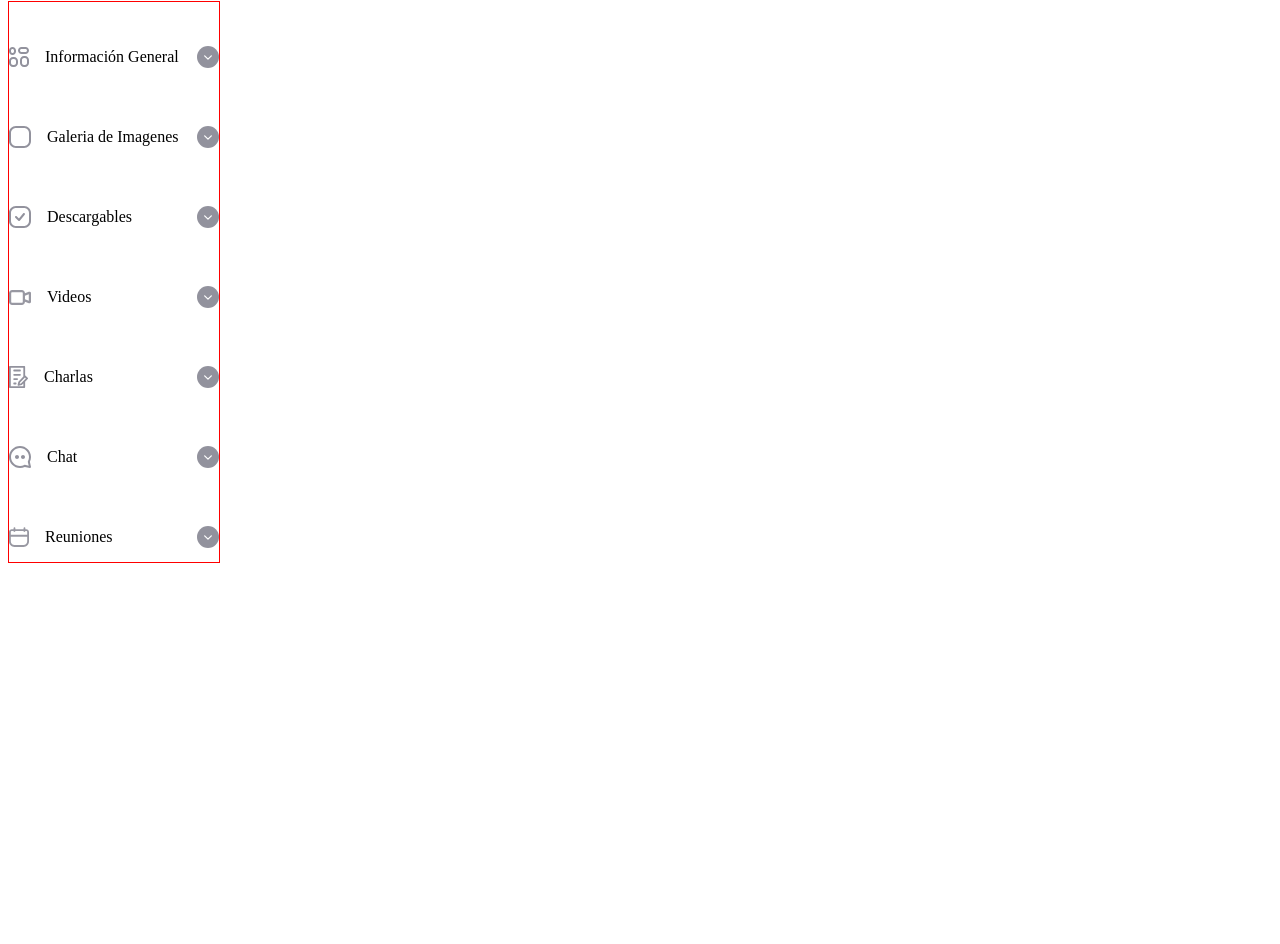
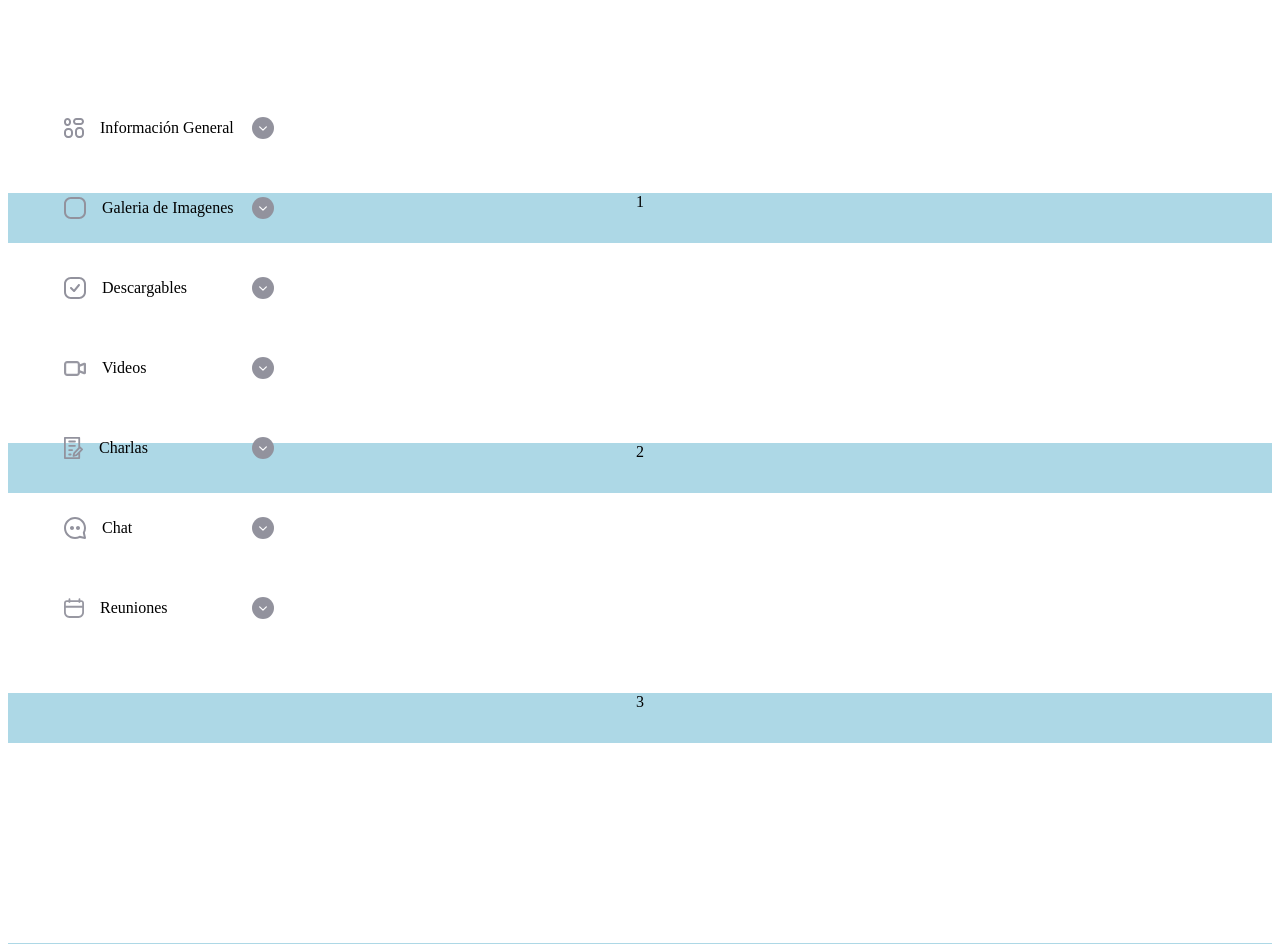
Before and after one commit to ZambranoBeicker/list-animated-component, a React (Create React App) app: page / in a window 1280 px wide. Shown: the part 7-951 px from the top of the page. Before the commit the page ends 800 px from the top, so only its background shows below. Built offline with nearby package versions, Linux system fonts and the light colour scheme.

Commit message:
finish component

```diff
--- a/src/App.js
+++ b/src/App.js
@@ -1,15 +1,90 @@
-import AnimatedList from "./components/AnimatedList";
+import { useRef, useState, useEffect, Fragment } from "react";
+import { AnimatedWrapper, AnimatedItem } from "./components/AnimatedList";
+
+const styles = {
+  width: "100%",
+  background: "lightblue",
+  height: 50,
+  textAlign: "center",
+  marginTop: 200,
+};
+
 function App() {
-  const list = [
-    { src: "./dashboard-icon.svg", value: "Información General" },
-    { src: "./combined-shape.svg", value: "Galeria de Imagenes" },
-    { src: "./checked.svg", value: "Descargables" },
-    { src: "./record.svg", value: "Videos" },
-    { src: "./archive.svg", value: "Charlas" },
-    { src: "./message.svg", value: "Chat" },
-    { src: "./meeting.svg", value: "Reuniones" },
-  ];
-  return <AnimatedList list={list} />;
+  const [refs, setRefs] = useState([]);
+  const [active, setActive] = useState(0);
+
+  const ref1 = useRef(null);
+  const ref2 = useRef(null);
+  const ref3 = useRef(null);
+  const ref4 = useRef(null);
+  const ref5 = useRef(null);
+  const ref6 = useRef(null);
+  const ref7 = useRef(null);
+
+  useEffect(() => {
+    setRefs([
+      {
+        ref: ref1.current,
+        src: "./dashboard-icon.svg",
+        value: "Información General",
+      },
+      {
+        ref: ref2.current,
+        src: "./combined-shape.svg",
+        value: "Galeria de Imagenes",
+      },
+      { ref: ref3.current, src: "./checked.svg", value: "Descargables" },
+      { ref: ref4.current, src: "./record.svg", value: "Videos" },
+      { ref: ref5.current, src: "./archive.svg", value: "Charlas" },
+      { ref: ref6.current, src: "./message.svg", value: "Chat" },
+      { ref: ref7.current, src: "./meeting.svg", value: "Reuniones" },
+    ]);
+  }, []);
+
+  return (
+    <>
+      <div style={{ position: "fixed", left: "5%", top: "10%" }}>
+        <AnimatedWrapper>
+          {refs.map((item, index) => {
+            return (
+              <Fragment key={generateKey(item.value)}>
+                <AnimatedItem
+                  value={item.value}
+                  src={item.src}
+                  ref={item.ref}
+                  active={index === active ? true : false}
+                />
+              </Fragment>
+            );
+          })}
+        </AnimatedWrapper>
+      </div>
+      <div style={styles} ref={ref1}>
+        1
+      </div>
+      <div style={styles} ref={ref2}>
+        2
+      </div>
+      <div style={styles} ref={ref3}>
+        3
+      </div>
+      <div style={styles} ref={ref4}>
+        4
+      </div>
+      <div style={styles} ref={ref5}>
+        5
+      </div>
+      <div style={styles} ref={ref6}>
+        6
+      </div>
+      <div style={styles} ref={ref7}>
+        7
+      </div>
+    </>
+  );
 }
 
+const generateKey = (pre) => {
+  return `${pre}_${new Date().getTime()}`;
+};
 export default App;
--- a/src/components/AnimatedList/index.js
+++ b/src/components/AnimatedList/index.js
@@ -1,35 +1,70 @@
-import { useState } from "react";
+import { forwardRef, useState, useEffect } from "react";
+import styles from "./styles.module.css";
+export function AnimatedWrapper({ children }) {
+  return <div className={styles["list-wrapper"]}>{children}</div>;
+}
 
-import styles from "./styles.module.css";
-export default function AnimatedList({ list }) {
+export const AnimatedItem = forwardRef(({ active, key, value, src }, ref) => {
   const [activeStyles, setActiveStyles] = useState({
     colorActive: "",
     iconActive: "",
     arrowActive: "",
   });
+
+  const [transform, setTransform] = useState({ transform: "translateY(0)" });
+  const [rotate, setRotate] = useState({ transform: "rotate(0deg)" });
+
+  useEffect(() => {
+    document.addEventListener("scroll", () => {
+      if (
+        window.scrollY < ref.offsetTop - 60 &&
+        window.scrollY > ref.offsetTop - 130
+      ) {
+        setTransform({
+          transform: `translateY(${ref.offsetTop - 129 - window.scrollY}px)`,
+        });
+        setRotate({
+          transform: `rotate(-90deg)`,
+        });
+      }
+
+      if (
+        window.scrollY > ref.offsetTop - 160 &&
+        window.scrollY < ref.offsetTop + ref.scrollHeight + 160
+      ) {
+        setActiveStyles({
+          colorActive: ` ${styles["color-active"]}`,
+          iconActive: ` ${styles["icon-active"]}`,
+          arrowActive: ` ${styles["arrow-active"]}`,
+        });
+      } else {
+        setActiveStyles({
+          colorActive: ``,
+          iconActive: ``,
+          arrowActive: ``,
+        });
+        setRotate({
+          transform: `rotate(0deg)`,
+        });
+      }
+    });
+  }, []);
   return (
-    <div className={styles["list-wrapper"]}>
-      {list.map((item) => (
-        <div className={styles["list-item"]} key={generateKey(item.value)}>
+    <>
+      <div key={key} className={styles["list-item"]} style={transform}>
         <img
           className={styles["list__icon"] + activeStyles.iconActive}
-            src={item.src}
+          src={src}
           alt="Arrow Icon"
         />
         <p className={styles["list__text"] + activeStyles.colorActive}>
-            {item.value}
+          {value}
         </p>
         <div className={styles["list__arrow"] + activeStyles.arrowActive}>
-            <img src="./arrow.svg" alt="Arrow Icon" />
+          <img src="./arrow.svg" alt="Arrow Icon" style={rotate} />
         </div>
       </div>
-      ))}
-    </div>
+    </>
   );
-}
-
-const generateKey = (pre) => {
-  return `${pre}_${new Date().getTime()}`;
-};
-
+});
 //styles["icon-active"]
--- a/src/components/AnimatedList/styles.module.css
+++ b/src/components/AnimatedList/styles.module.css
@@ -1,5 +1,4 @@
 .list-wrapper {
-  border: 1px solid red;
   width: 210px;
 }
 
@@ -8,13 +7,16 @@
   justify-content: space-between;
   margin-top: 30px;
   align-items: center;
+  transition: 0.3s;
 }
 
 .list__icon {
   margin-right: 1rem;
+  transition: 0.3s;
 }
 
 .list__text {
+  transition: 0.3s;
   margin-right: auto;
 }
 
@@ -26,6 +28,7 @@
   display: flex;
   justify-content: center;
   align-items: center;
+  transition: 0.3s;
 }
 
 .list__arrow > img {
```
Lines whose indentation alone changed are shown as unchanged.
